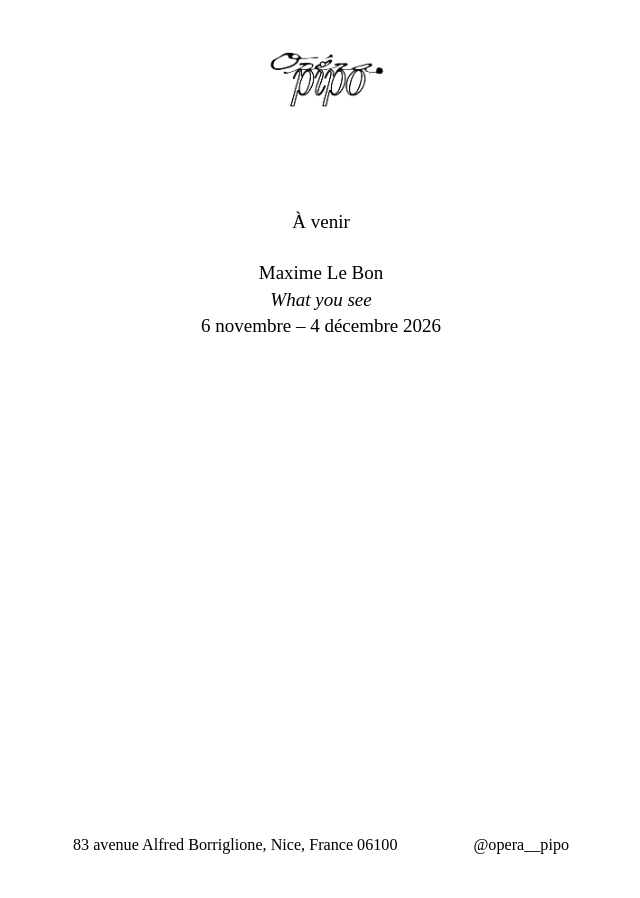
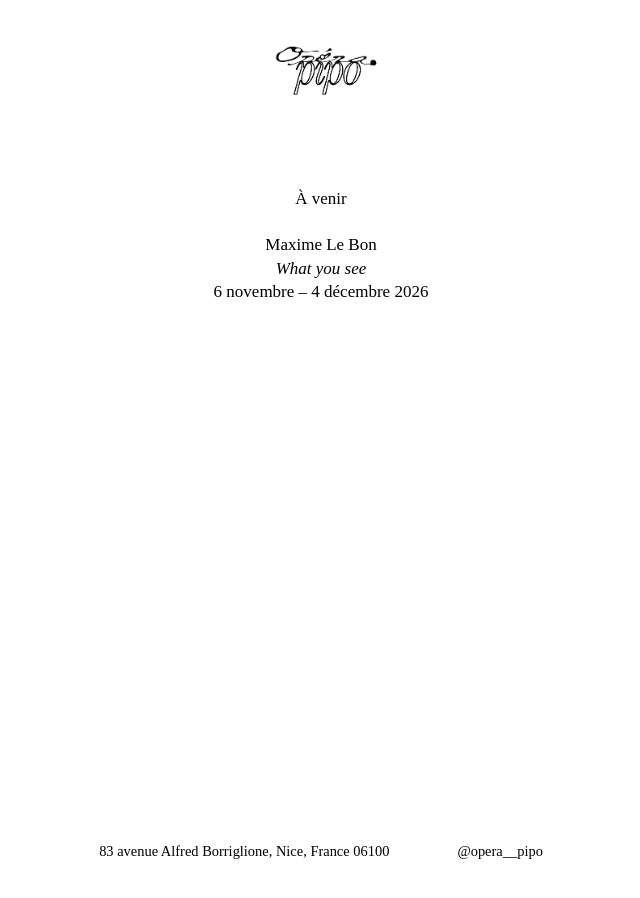
Before and after one commit to mooncharlie/operapipo, a Jekyll site: the page built from index.html, in a window 1280 px wide. Shown: the whole page, without its empty margins (319-959 px from the left). Built offline with Jekyll 4.4.1, drawn with Linux system fonts in a browser that asks for light colours.

Commit message:
Decrease html font size from 19px to 17px

```diff
--- a/assets/style.css
+++ b/assets/style.css
@@ -10,7 +10,7 @@
 * { box-sizing: border-box; }
 [hidden] { display: none !important; }
 
-html { font-size: 19px; }
+html { font-size: 17px; }
 
 body {
   margin: 0;
```
